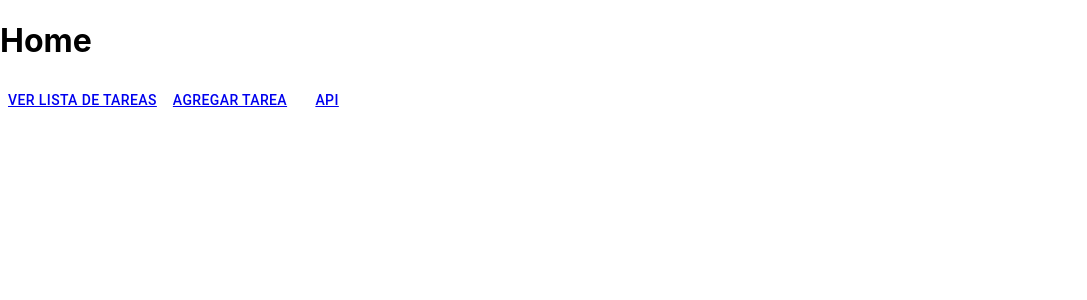
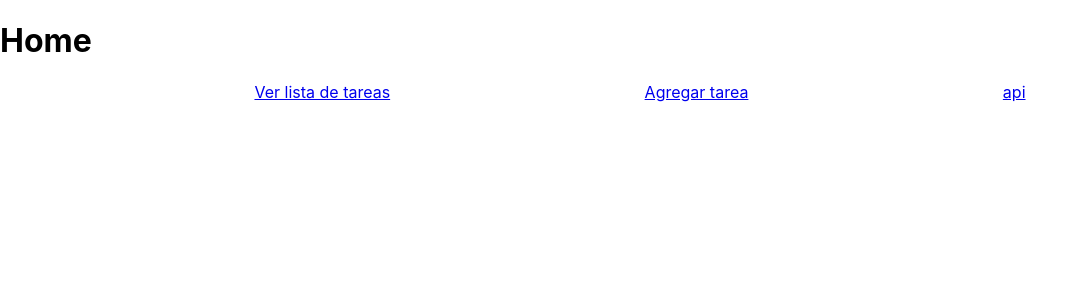
Before and after one commit to JohnnatanEstevez/test-project-k3r4un0s, a React (Create React App) app: page / in a window 1280 px wide. Shown: the top 300 px of the page, without its empty margins (0-1087 px from the left). Built offline with nearby package versions, Linux system fonts and the light colour scheme.

Commit message:
create context

```diff
--- a/src/App.css
+++ b/src/App.css
@@ -36,3 +36,8 @@
     transform: rotate(360deg);
   }
 }
+.flex-apart {
+  display: flex;
+  justify-content: space-evenly;
+  align-items: center;
+}
--- a/src/App.js
+++ b/src/App.js
@@ -5,9 +5,11 @@ import TodoForm from "./components/TodoForm";
 import Home from "./components/Home";
 import { TodoDetails } from "./components/TodoDetails";
 import FetchApi from "./components/FetchApi";
+import StateTodosContext from "./context/StateTodosContext";
 function App() {
   return (
     <>
+      <StateTodosContext>
         <BrowserRouter>
           <Routes>
             <Route path="/" element={<Home />}></Route>
@@ -15,9 +17,11 @@ function App() {
             <Route path="/addtodo" element={<TodoForm />}></Route>
             <Route path="/details/:title" element={<TodoDetails />}></Route>
             <Route path="/api" element={<FetchApi />}></Route>
-          <Route path="*" element={<Navigate to="/" replace />} />{" "}
+
+            <Route path="*" element={<Navigate to="/" replace />} />
           </Routes>
         </BrowserRouter>
+      </StateTodosContext>
     </>
   );
 }
--- a/src/components/Home.js
+++ b/src/components/Home.js
@@ -1,20 +1,16 @@
-import { Button } from "@mui/material";
+import "../App.css";
 import { Link } from "react-router-dom";
 
 export default function Home() {
   return (
     <div>
       <h1>Home</h1>
-      <div className="text-center">
-        <Button type="text">
-          <Link to="/todolist">Ver lista de tareas</Link>
-        </Button>
-        <Button type="text">
-          <Link to="/addTodo">Agregar tarea</Link>
-        </Button>
-        <Button type="text">
-          <Link to="/api">api</Link>
-        </Button>
+      <div className="flex-apart">
+        <Link to="/todolist">Ver lista de tareas</Link>
+
+        <Link to="/addTodo">Agregar tarea</Link>
+
+        <Link to="/api">api</Link>
       </div>
     </div>
   );
--- a/src/components/Todo.js
+++ b/src/components/Todo.js
@@ -11,7 +11,6 @@ import DeleteIcon from "@mui/icons-material/Delete";
 import RemoveRedEyeIcon from "@mui/icons-material/RemoveRedEye";
 import { Link } from "react-router-dom";
 export default function Todo({ todo }) {
-  console.log(todo);
   return (
     <>
       <TableBody>
--- a/src/components/TodoList.js
+++ b/src/components/TodoList.js
@@ -7,19 +7,10 @@ import {
   TableRow,
 } from "@mui/material";
 import Todo from "./Todo";
-import { useEffect, useState } from "react";
-
+import { useContext } from "react";
+import { CreateTodoContext } from "../context/CreateTodoContext";
 export default function TodoList() {
-  const [todos, setTodos] = useState([]);
-
-  useEffect(() => {
-    async function getTodos() {
-      const response = await fetch("/db.json");
-      const json = await response.json();
-      setTodos(json);
-    }
-    getTodos();
-  }, []);
+  const { todos } = useContext(CreateTodoContext);
 
   return (
     <>
--- /dev/null
+++ b/src/context/CreateTodoContext.js
@@ -0,0 +1,3 @@
+import { createContext } from "react";
+
+export const CreateTodoContext = createContext();
--- /dev/null
+++ b/src/context/StateTodosContext.js
@@ -0,0 +1,20 @@
+import { useState, useEffect } from "react";
+import { CreateTodoContext } from "./CreateTodoContext";
+
+export default function StateTodosContext({ children }) {
+  const [todos, setTodos] = useState([]);
+
+  useEffect(() => {
+    async function getTodos() {
+      const response = await fetch("/db.json");
+      const json = await response.json();
+      setTodos(json);
+    }
+    getTodos();
+  }, []);
+  return (
+    <CreateTodoContext.Provider value={{ todos }}>
+      {children}
+    </CreateTodoContext.Provider>
+  );
+}
```
Also changed, not shown: src/index.js (+6 -6 lines), public/logo192.png (deleted), public/logo512.png (deleted). Lines whose indentation alone changed are shown as unchanged.
